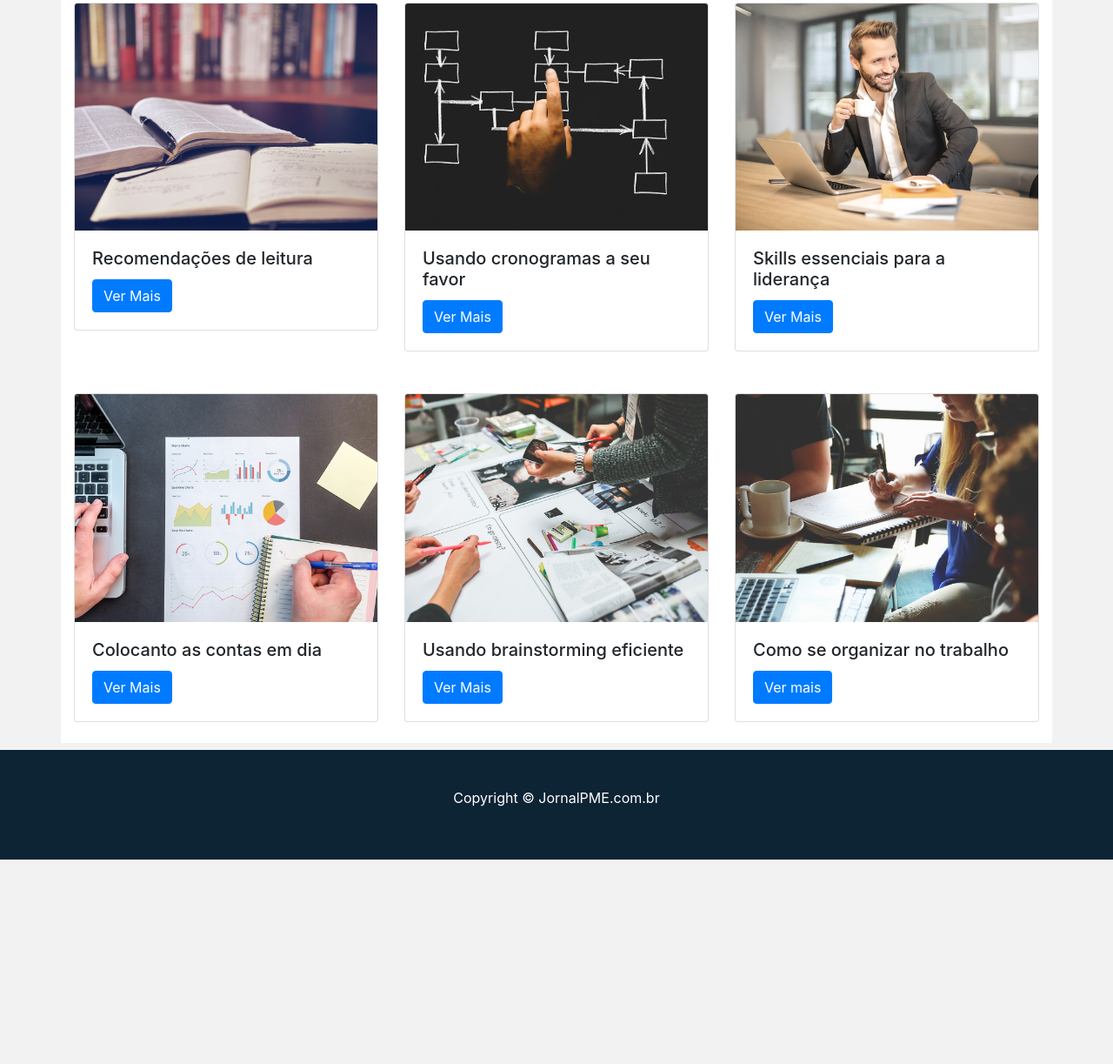
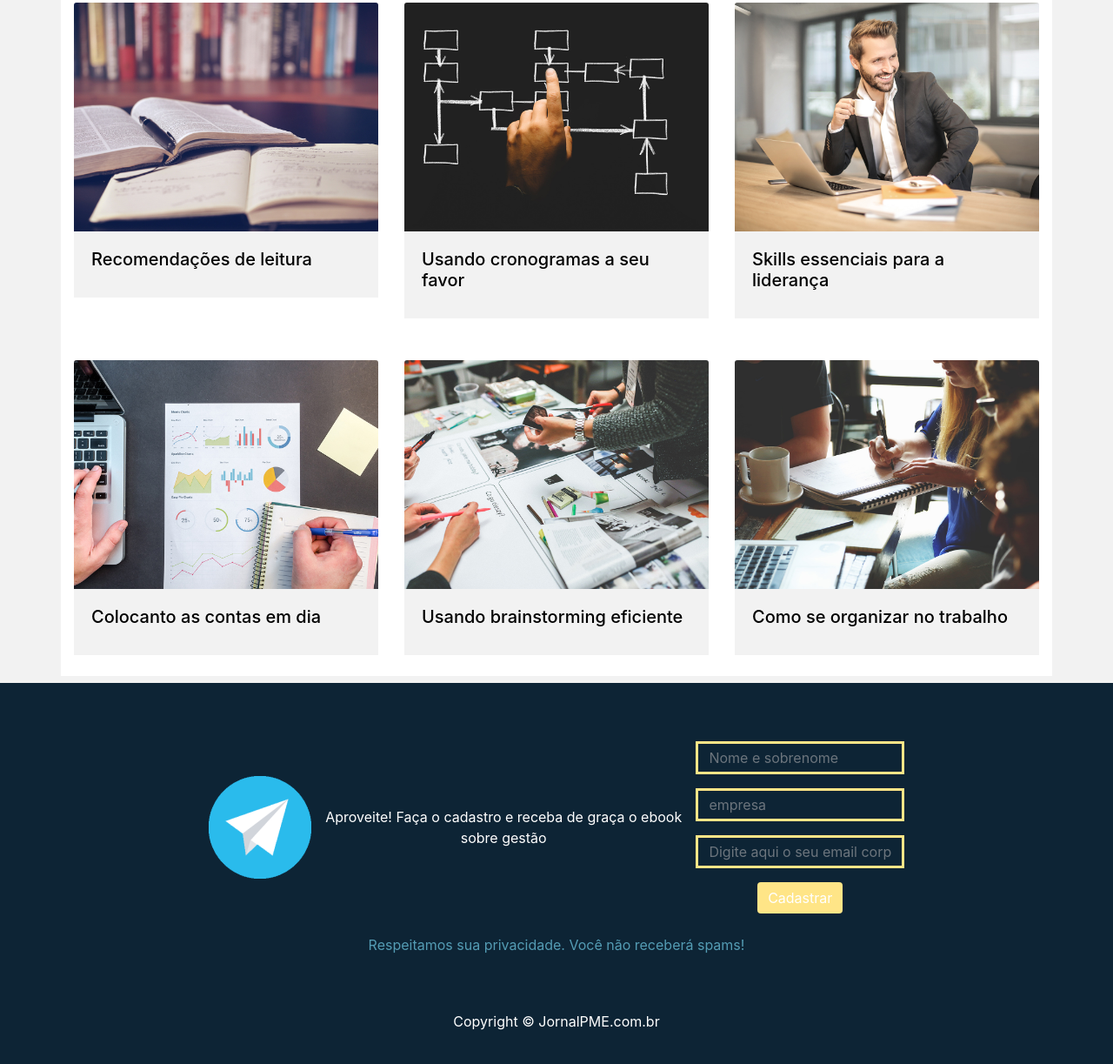
Before and after one commit to luistak/gama-jornal-pme, a website: page public/index.html in a window 1280 px wide. Shown: the part 597-1820 px from the top of the page at 87% size. Before the commit the page ends 1585 px from the top, so only its background shows below. Drawn offline with Linux system fonts and the light colour scheme; some packages are replaced by stand-ins of ours.

Commit message:
Alterações layout index header e footer responsivos + adição de validação de formularios

```diff
--- a/public/index.html
+++ b/public/index.html
@@ -44,10 +44,6 @@
 						<a class="d-block" href="/"><img src="img/logo.png" class="img-fluid" alt="Logo Jornal PME"> </a>
 					</div>
 					<div class="justify-content-end align-items-center">
-						<form class="search" name="formsearch" action>
-							<input type="search" name="busca" id="busca" placeholder="Palavras-chave">
-							<a class="button mr-3" href="#">Pesquisar</a>
-						</form>
 					</div>
 				</div>
 			</div>
@@ -66,64 +62,70 @@
 			<div class="banner pt-3">
 				<img src="img/banner.jpg" class="img-fluid" alt="Post: Eu essa semana">
 				<div class="ban-title">
-					<label>Ferramenta para melhorar a gestão de sua equipe</label>
+					<label>Ferramentas para melhorar a gestão de sua equipe</label>
 				</div>
 			</div>
 			<section class="posts">
 				<div class="row">
 					<div class="col-12 col-sm-6 col-md-4">
-						<div class="card my-4">
-							<img class="card-img-top" src="img/2.jpg" alt="Card image cap">
+						<a href="#">
+							<div class="card my-4 no-border">
+								<img class="card-img-top" src="img/2.jpg" alt="Artigo: Nome do artigo">
 								<div class="card-body">
 									<h5 class="card-title">Recomendações de leitura</h5>
-								<a href="#" class="btn btn-primary">Ver Mais</a>
 								</div>
 							</div>
+						</a>
 					</div>
 					<div class="col-12 col-sm-6 col-md-4">
-						<div class="card my-4">
-							<img class="card-img-top" src="img/7.jpg" alt="Card image cap">
+						<a href="#">
+							<div class="card my-4 no-border">
+								<img class="card-img-top" src="img/7.jpg" alt="Artigo: Nome do artigo">
 								<div class="card-body">
 									<h5 class="card-title">Usando cronogramas a seu favor</h5>
-								<a href="#" class="btn btn-primary">Ver Mais</a>
 								</div>
 							</div>
+						</a>
 					</div>
 					<div class="col-12 col-sm-6 col-md-4">
-						<div class="card my-4">
-							<img class="card-img-top" src="img/5.jpg" alt="Card image cap">
+						<a href="#">
+							<div class="card my-4 no-border">
+								<img class="card-img-top" src="img/5.jpg" alt="Artigo: Nome do artigo">
 								<div class="card-body">
 									<h5 class="card-title">Skills essenciais para a liderança</h5>
-								<a href="#" class="btn btn-primary">Ver Mais</a>
 								</div>
 							</div>
+						</a>
 					</div>
 					<div class="col-12 col-sm-6 col-md-4">
-						<div class="card my-4">
-							<img class="card-img-top" src="img/4.jpg" alt="Card image cap">
+						<a href="#">
+							<div class="card my-4 no-border">
+								<img class="card-img-top" src="img/4.jpg" alt="Artigo: Nome do artigo">
 								<div class="card-body">
 									<h5 class="card-title">Colocanto as contas em dia</h5>
-								<a href="#" class="btn btn-primary">Ver Mais</a>
 								</div>
 							</div>
+						</a>
 					</div>
 					<div class="col-12 col-sm-6 col-md-4">
-						<div class="card my-4">
-							<img class="card-img-top" src="img/3.jpg" alt="Card image cap">
+						<a href="#">
+							<div class="card my-4 no-border">
+								<img class="card-img-top" src="img/3.jpg" alt="Artigo: Nome do artigo">
 								<div class="card-body">
 									<h5 class="card-title">Usando brainstorming eficiente</h5>
-								<a href="#" class="btn btn-primary">Ver Mais</a>
 								</div>
 							</div>
+						</a>
 					</div>
 					<div class="col-12 col-sm-6 col-md-4">
-						<div class="card my-4">
-							<img class="card-img-top" src="img/6.jpg" alt="Card image cap">
+						<a href="#">
+							<div class="card my-4 no-border">
+								<img class="card-img-top" src="img/6.jpg" alt="Artigo: Nome do artigo">
 								<div class="card-body">
 									<h5 class="card-title">Como se organizar no trabalho</h5>
-								<a href="#" class="btn btn-primary">Ver mais</a>
 								</div>
 							</div>
+						</a>
 					</div>
 				</div>
 			</section>
@@ -139,15 +141,15 @@
 					</button>
 				</div>
 				<div class="gama-form">
-					<form data-gama-form>
+					<form data-gama-modal-form>
 						<div class="modal-body">
 							<div class="form-group">
-								<label for="cargo" class="required">Cargo</label>
-								<input type="text" class="form-control" id="cargo" placeholder="cargo" name="cargo" required>
+								<label for="nome" class="required">Nome</label>
+								<input type="text" class="form-control" id="nome" placeholder="Nome e sobrenome" name="nome" required>
 							</div>
 							<div class="form-group">
-								<label for="nome" class="required">Nome</label>
-								<input type="text" class="form-control" id="nome" placeholder="Nome" name="nome" required>
+								<label for="empresa" class="required">Empresa</label>
+								<input type="text" class="form-control" id="empresa" placeholder="empresa" name="empresa" required>
 							</div>
 							<div class="form-group">
 								<label for="email" class="required">Email</label>
@@ -155,7 +157,7 @@
 							</div>
 						</div>
 						<div class="modal-footer">
-							<button type="button" class="btn btn-secondary" data-dismiss="modal">Não quero receber um conteúdo incrível</button>
+							<a data-dismiss="modal">Não quero receber um conteúdo incrível</a>
 							<button type="submit" class="btn btn-primary">Cadastrar</button>
 						</div>
 					</form>
@@ -164,7 +166,28 @@
 			</div>
 		</div>
 		<footer class="mt-2 dark-blue-bg">
-			<p>Copyright © JornalPME.com.br</p>
+			<div class="d-flex justify-content-between align-items-center content py-4">
+				<img src="img/paper-plane.png" alt="Cadastre e receba um eook">
+				<div class="text text-center">
+					Aproveite! Faça o cadastro e receba de graça o ebook sobre gestão
+				</div>
+				<div>
+					<form data-gama-form>
+							<div class="form-group">
+								<input type="text" class="form-control" id="nome" placeholder="Nome e sobrenome" name="nome" required>
+							</div>
+							<div class="form-group">
+								<input type="text" class="form-control" id="empresa" placeholder="empresa" name="empresa" required>
+							</div>
+							<div class="form-group">
+								<input type="email" name="email" class="form-control" id="email" aria-describedby="emailHelp" placeholder="Digite aqui o seu email corporativo"  required>
+							</div>
+							<button type="submit" class="btn btn-gold no-border">Cadastrar</button>
+					</form>
+				</div>
+			</div>
+			<p class="light-blue-text">Respeitamos sua privacidade. Você não receberá spams!</p>
+			<p class="pt-5">Copyright © JornalPME.com.br</p>
 		</footer>
 		<!-- Javascript -->
 			<script src="https://www.gstatic.com/firebasejs/5.3.0/firebase.js"></script>
--- a/public/javascript/data.js
+++ b/public/javascript/data.js
@@ -18,6 +18,7 @@ gamaData.initialize = function() {
         gamaData.initializeApp();
         gamaData.setCustomValidation();
         gamaData.formListener();
+        gamaData.formModalListener();
         gamaData.databaseSetup();
     });
 }
@@ -38,6 +39,7 @@ gamaData.databaseSetup = function () {
 
 gamaData.formListener = function () {
     var form = $(gamaData.formSelector);
+
     form.validate({
         rules: {
             email: {
@@ -48,9 +50,9 @@ gamaData.formListener = function () {
                 required: true,
                 minlength: 3
             },
-            cargo: {
+            empresa: {
                 required: true,
-                minlength: 3
+                minlength: 4
             }
         },
         messages: {
@@ -64,10 +66,10 @@ gamaData.formListener = function () {
                 minlength: "Seu nome deve ter no mínimo 3 caracteres",
                 nome: "Digite seu nome para finalizar"
             },
-            cargo: {
-                required: "Digite seu cargo para finalizar",
-                minlength: "Seu cargo deve ter no mínimo 3 caracteres",
-                cargo: "Digite seu cargo para finalizar"
+            empresa: {
+                required: "Digite seu empresa para finalizar",
+                minlength: "Seu empresa deve ter no mínimo 4 caracteres",
+                empresa: "Digite seu empresa para finalizar"
             },
         },
     });
@@ -75,19 +77,19 @@ gamaData.formListener = function () {
     $(document).on('submit', gamaData.formSelector, function (event) {
         event.preventDefault();
         var formData = $(this).serializeArray();
-        var nome, cargo, email;
+        var nome, empresa, email;
 
         formData.forEach(function (data) {
             if (data.name == 'nome') {
                 nome = data.value;
-            } else if (data.name == 'cargo') {
-                cargo = data.value;
+            } else if (data.name == 'empresa') {
+                empresa = data.value;
             } else if (data.name == 'email') {
                 email = data.value;
             }
         });
 
-        var Lead = gamaData.formatLead(nome, cargo, email);
+        var Lead = gamaData.formatLead(nome, empresa, email);
         gamaData.pushLead(Lead);
 
         $(document).on('push-response', function (response) {
@@ -110,14 +112,90 @@ gamaData.formListener = function () {
     });
 }
 
-gamaData.formatLead = function (nome, cargo, email) {
+gamaData.formModalListener = function () {
+    var selector = '[data-gama-modal-form]';
+    var form = $(selector);
+
+    form.validate({
+        rules: {
+            email: {
+                required: true,
+                regx: /^(([^<>()\[\]\\.,;:\s@"]+(\.[^<>()\[\]\\.,;:\s@"]+)*)|(".+"))@((\[[0-9]{1,3}\.[0-9]{1,3}\.[0-9]{1,3}\.[0-9]{1,3}])|(([a-zA-Z\-0-9]+\.)+[a-zA-Z]{2,}))$/,
+            },
+            nome: {
+                required: true,
+                minlength: 3
+            },
+            empresa: {
+                required: true,
+                minlength: 4
+            }
+        },
+        messages: {
+            email: {
+                required: "Digite seu e-mail para finalizar",
+                regx: "Seu email deve estar no formato nome@dominio.com",
+                email: "Digite seu e-mail para finalizar"
+            },
+            nome: {
+                required: "Digite seu nome para finalizar",
+                minlength: "Seu nome deve ter no mínimo 3 caracteres",
+                nome: "Digite seu nome para finalizar"
+            },
+            empresa: {
+                required: "Digite seu empresa para finalizar",
+                minlength: "Seu empresa deve ter no mínimo 4 caracteres",
+                empresa: "Digite seu empresa para finalizar"
+            },
+        },
+    });
+
+    $(document).on('submit', selector, function (event) {
+        event.preventDefault();
+        var formData = $(this).serializeArray();
+        var nome, empresa, email;
+
+        formData.forEach(function (data) {
+            if (data.name == 'nome') {
+                nome = data.value;
+            } else if (data.name == 'empresa') {
+                empresa = data.value;
+            } else if (data.name == 'email') {
+                email = data.value;
+            }
+        });
+
+        var Lead = gamaData.formatLead(nome, empresa, email);
+        gamaData.pushLead(Lead);
+
+        $(document).on('push-response', function (response) {
+            if (response) {
+                // Success
+                console.log('Inseriu no banco com sucesso')
+                alert('Inscrito com sucesso na newsletter! Yay o/');
+
+                gama.closeModal();
+                $(this).off('push-response');
+            } else {
+                // Error
+                console.error('Houve algum erro')
+                alert('Oops, houve algum erro, por favor tente mais tarde :(');
+
+                gama.closeModal();
+                $(this).off('push-response');
+            }
+        });
+    });
+}
+
+gamaData.formatLead = function (nome, empresa, email) {
     nome = nome || 'Empresa Padrão';
-    cargo = cargo || 'CEO';
+    empresa = empresa || 'CEO';
     email = email || 'contato@empresa-padrao.com.br';
 
     var Lead = {
         nome: nome,
-        cargo: cargo,
+        empresa: empresa,
         email: email,
         ip: gama.userIp,
         data_hora: gama.now(),
--- a/public/stylesheets/modules/_color.scss
+++ b/public/stylesheets/modules/_color.scss
@@ -3,7 +3,7 @@ $color: #18a8de;
 $dark-color: #0d2435;
 $light-color: #2abbec;
 
-$gold:  #c3b572;
+$gold:  #ffe587;
 
 $color-btn: #e8e8e8;
 $color-input: #f7f7f7;
@@ -16,7 +16,7 @@ $light-blue-font-color: #549cb4;
 
 $success: #009200;
 $error: #f00;
-$light-error: #ff0000b3;
+$light-error: #da5d5d;
 
 // Background variables
 $background: #fff;
--- a/public/stylesheets/modules/_utility.scss
+++ b/public/stylesheets/modules/_utility.scss
@@ -8,6 +8,14 @@
     box-shadow: none !important;
 }
 
+.no-border {
+    border: none !important;
+}
+
+.light-blue-text {
+    color: $light-blue-font-color;
+}
+
 %responsive-flex {
     @media (max-width: 991px) {
         flex-direction: column;
--- a/public/stylesheets/partials/_buttons.scss
+++ b/public/stylesheets/partials/_buttons.scss
@@ -11,3 +11,9 @@
         background-color: $color;
     }
 }
+
+.btn-gold {
+    color: $light-font-color;
+    background-color: $gold !important;
+    @extend .no-border;
+}
--- a/public/stylesheets/partials/_footer.scss
+++ b/public/stylesheets/partials/_footer.scss
@@ -1,4 +1,15 @@
 footer {
     padding: 2.7rem 0;
     text-align: center;
+    .content {
+        margin: auto;
+        max-width: 800px;
+        @extend %responsive-flex;
+    }
+    .form-control {
+        border: 3px solid $gold;
+        border-radius: 0;
+        background-color: transparent !important;
+        color: #fff !important;
+    }
 }
--- a/public/stylesheets/partials/_index.scss
+++ b/public/stylesheets/partials/_index.scss
@@ -23,5 +23,12 @@
         background: rgba(0, 0, 0,0.5);
         color: #fff;
         font-size: 2rem;
+        @media (max-width: 991px) {
+            font-size: 1rem;
+        }
     }
 }
+
+.card-body {
+    background-color: $gray;
+}
--- a/public/stylesheets/partials/_reset.scss
+++ b/public/stylesheets/partials/_reset.scss
@@ -8,3 +8,11 @@ body {
 main {
     background-color: $background;
 }
+
+a {
+    color: $font-color;
+    margin: 0 auto;
+    &:hover {
+        color: $font-color;
+    }
+}
```
Also changed, not shown: public/img/paper-plane.png (added), public/stylesheets/main.css, 2 other files. Lines whose indentation alone changed are shown as unchanged.
